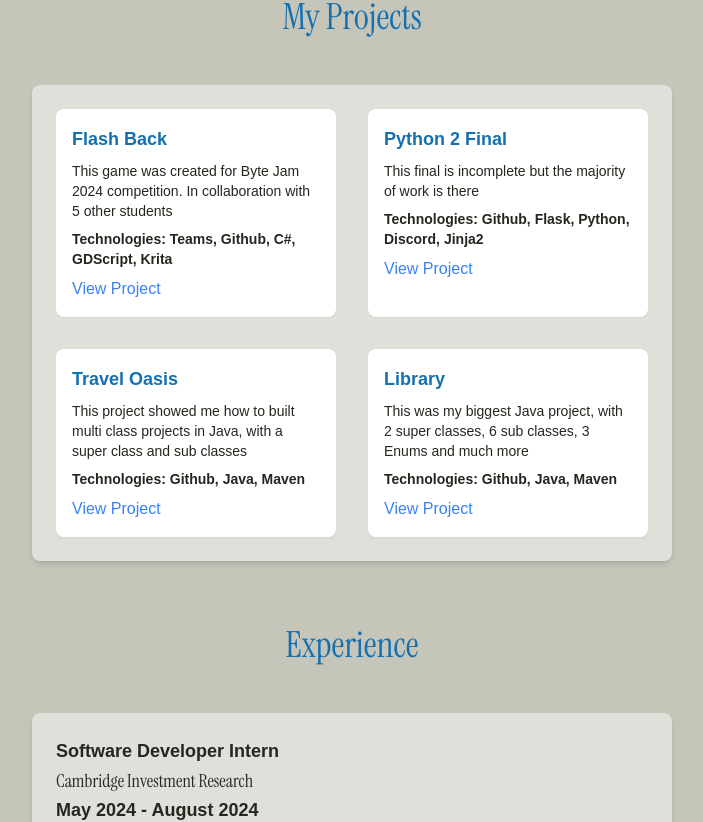
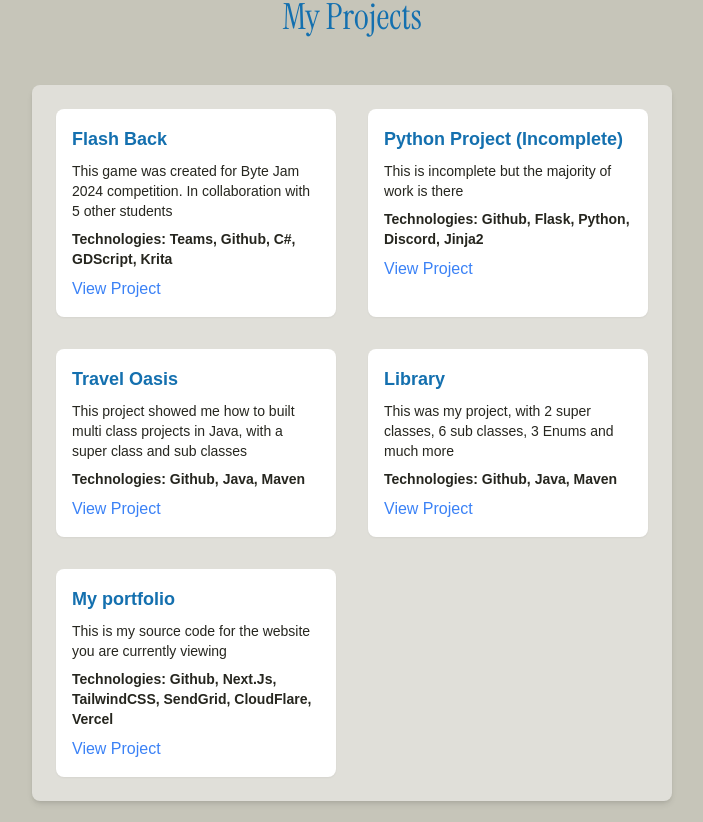
Before and after one commit to aceralrighty/ziv-consulting, a Next.js app: page / in a window 1280 px wide. Shown: the part 2200-3022 px from the top of the page, without its empty margins (288-991 px from the left). Built offline with nearby package versions, Linux system fonts and the light colour scheme.

Commit message:
added some more projects

```diff
--- a/app/components/frameworks.js
+++ b/app/components/frameworks.js
@@ -23,7 +23,7 @@ const frameworksData = [
     {icon: tailwind, name: "Tailwind CSS"},
     {icon: jquery, name: "JQuery"},
 ]
-export default function Framwork() {
+export default function Framework() {
     const [emblaRef] = useEmblaCarousel({
         loop: true,
         align: "start",
--- a/app/components/projects.js
+++ b/app/components/projects.js
@@ -6,8 +6,8 @@ const projects = [
         link: "https://github.com/Time-Techies/time_techies_team.git",
     },
     {
-        title: "Python 2 Final",
-        description: "This final is incomplete but the majority of work is there",
+        title: "Python Project (Incomplete)",
+        description: "This is incomplete but the majority of work is there",
         technologies: "Github, Flask, Python, Discord, Jinja2",
         link: "https://github.com/aceralrighty/python_final.git"
     },
@@ -19,9 +19,16 @@ const projects = [
     },
     {
         title: "Library",
-        description: "This was my biggest Java project, with 2 super classes, 6 sub classes, 3 Enums and much more",
+        description: "This was my project, with 2 super classes, 6 sub classes, 3 Enums and much more",
         technologies: "Github, Java, Maven",
         link: "https://github.com/aceralrighty/library.git"
+    }
+    ,
+    {
+        title: "My portfolio",
+        description: "This is my source code for the website you are currently viewing",
+        technologies: "Github, Next.Js, TailwindCSS, SendGrid, CloudFlare, Vercel",
+        link:"https://github.com/aceralrighty/ziv-consulting"
     }
 ];
 
```
